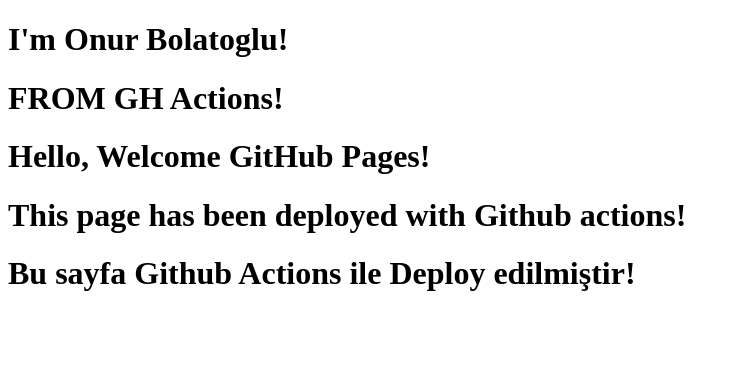
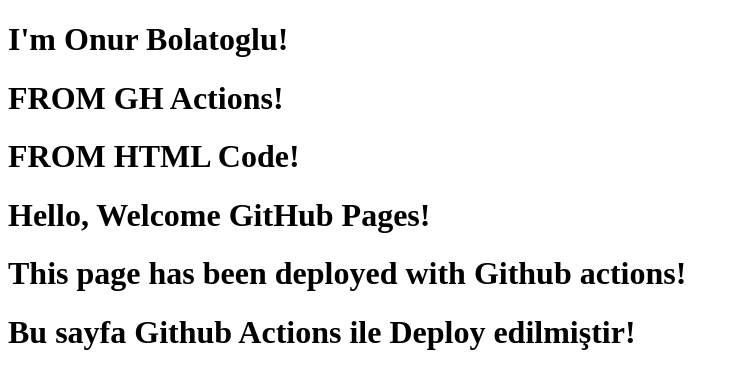
Before and after one commit to Onurbolatogluu/gh-pages-with-workflows, a website: page src/index.html in a window 1280 px wide. Shown: the whole page, without its empty margins (0-739 px from the left). Drawn offline with Linux system fonts and the light colour scheme.

Commit message:
build html

```diff
--- a/src/index.html
+++ b/src/index.html
@@ -8,6 +8,7 @@
 <body>
     <h1>I'm Onur Bolatoglu!</h1>
     <h1>FROM GH Actions!</h1>
+    <h1>FROM HTML Code!</h1>
     <h1>Hello, Welcome GitHub Pages!</h1>
     <h1>This page has been deployed with Github actions!</h1>
     <h1>Bu sayfa Github Actions ile Deploy edilmiştir!</h1>
```
